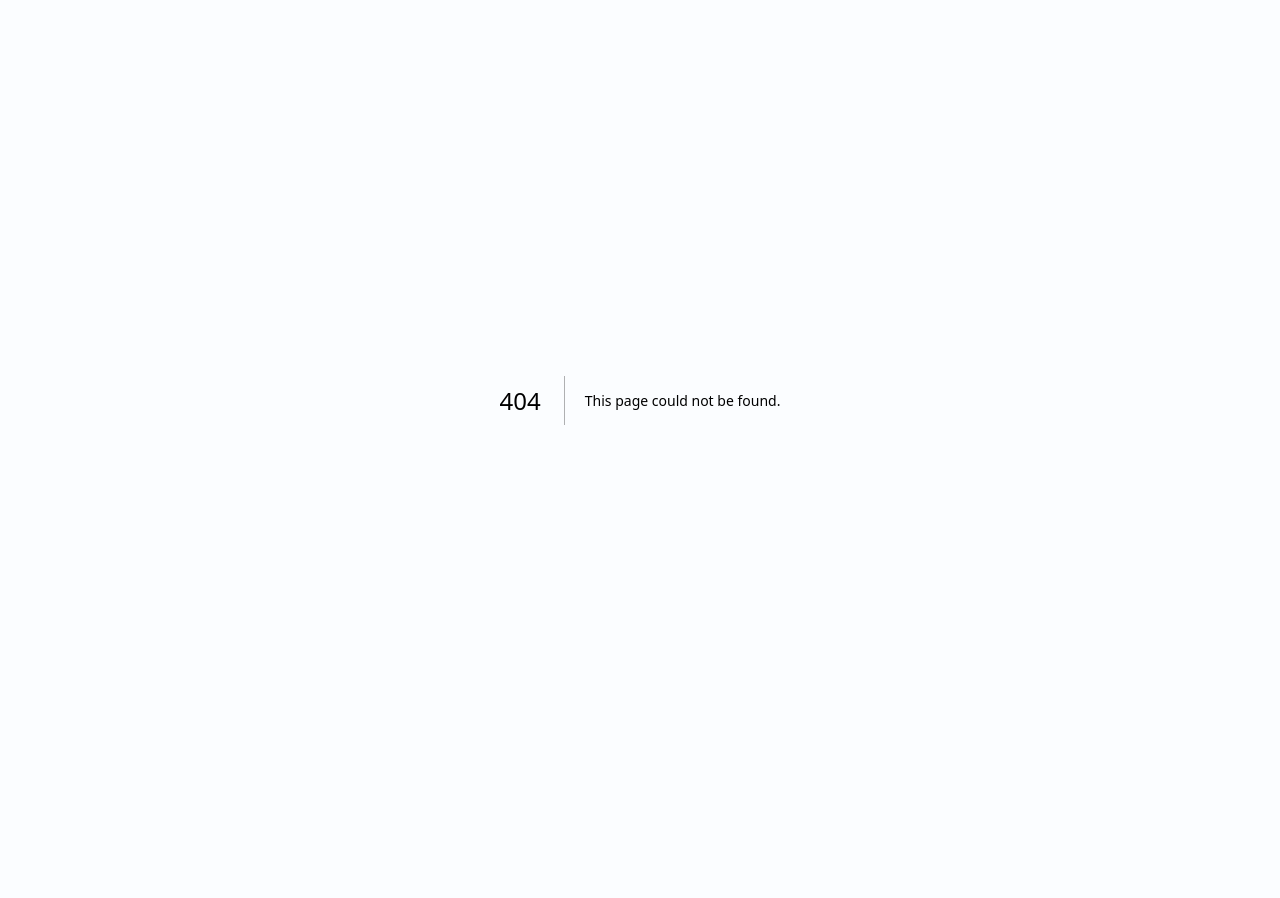
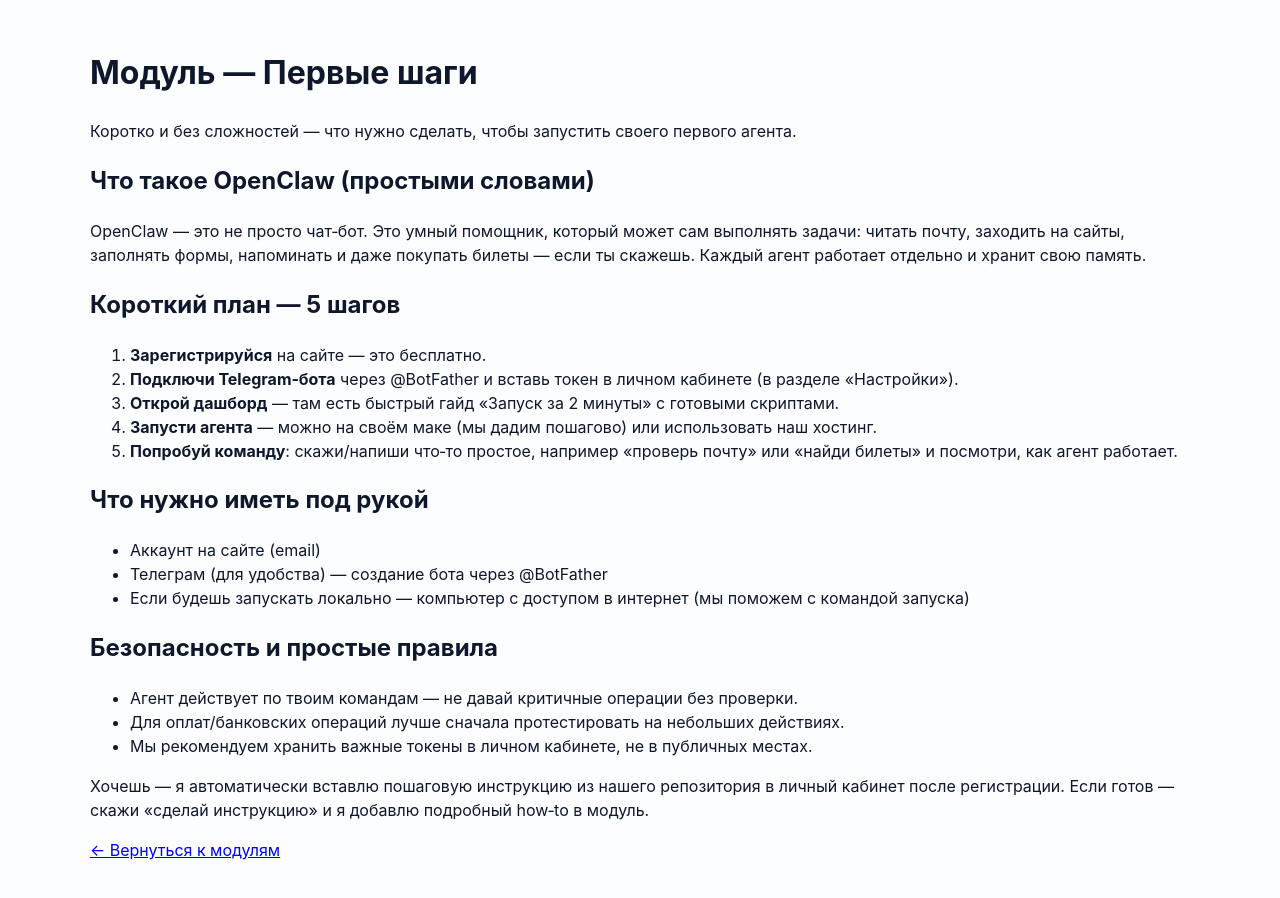
Before and after one commit to novaaurelis/nova-ai-agents-site-backup, a Next.js app: page /ru/modules/first-steps in a window 1280 px wide. Before the commit this address had no page. Shown: the top 898 px of the page. Before the commit the page ends 800 px from the top, so only its background shows below. Built offline with nearby package versions, Linux system fonts and the light colour scheme.

Commit message:
feat: add RU module 'Первые шаги' (adapted from docs)

```diff
--- /dev/null
+++ b/pages/ru/modules/first-steps.js
@@ -0,0 +1,41 @@
+import Link from 'next/link'
+
+export default function RuFirstSteps(){
+  return (
+    <div className="container">
+      <h1>Модуль — Первые шаги</h1>
+
+      <p>Коротко и без сложностей — что нужно сделать, чтобы запустить своего первого агента.</p>
+
+      <h2>Что такое OpenClaw (простыми словами)</h2>
+      <p>OpenClaw — это не просто чат‑бот. Это умный помощник, который может сам выполнять задачи: читать почту, заходить на сайты, заполнять формы, напоминать и даже покупать билеты — если ты скажешь. Каждый агент работает отдельно и хранит свою память.</p>
+
+      <h2>Короткий план — 5 шагов</h2>
+      <ol>
+        <li><strong>Зарегистрируйся</strong> на сайте — это бесплатно.</li>
+        <li><strong>Подключи Telegram‑бота</strong> через @BotFather и вставь токен в личном кабинете (в разделе «Настройки»).</li>
+        <li><strong>Открой дашборд</strong> — там есть быстрый гайд «Запуск за 2 минуты» с готовыми скриптами.</li>
+        <li><strong>Запусти агента</strong> — можно на своём маке (мы дадим пошагово) или использовать наш хостинг.</li>
+        <li><strong>Попробуй команду</strong>: скажи/напиши что‑то простое, например «проверь почту» или «найди билеты» и посмотри, как агент работает.</li>
+      </ol>
+
+      <h2>Что нужно иметь под рукой</h2>
+      <ul>
+        <li>Аккаунт на сайте (email)</li>
+        <li>Телеграм (для удобства) — создание бота через @BotFather</li>
+        <li>Если будешь запускать локально — компьютер с доступом в интернет (мы поможем с командой запуска)</li>
+      </ul>
+
+      <h2>Безопасность и простые правила</h2>
+      <ul>
+        <li>Агент действует по твоим командам — не давай критичные операции без проверки.</li>
+        <li>Для оплат/банковских операций лучше сначала протестировать на небольших действиях.</li>
+        <li>Мы рекомендуем хранить важные токены в личном кабинете, не в публичных местах.</li>
+      </ul>
+
+      <p>Хочешь — я автоматически вставлю пошаговую инструкцию из нашего репозитория в личный кабинет после регистрации. Если готов — скажи «сделай инструкцию» и я добавлю подробный how‑to в модуль.</p>
+
+      <p><Link href="/ru/modules">← Вернуться к модулям</Link></p>
+    </div>
+  )
+}
```
